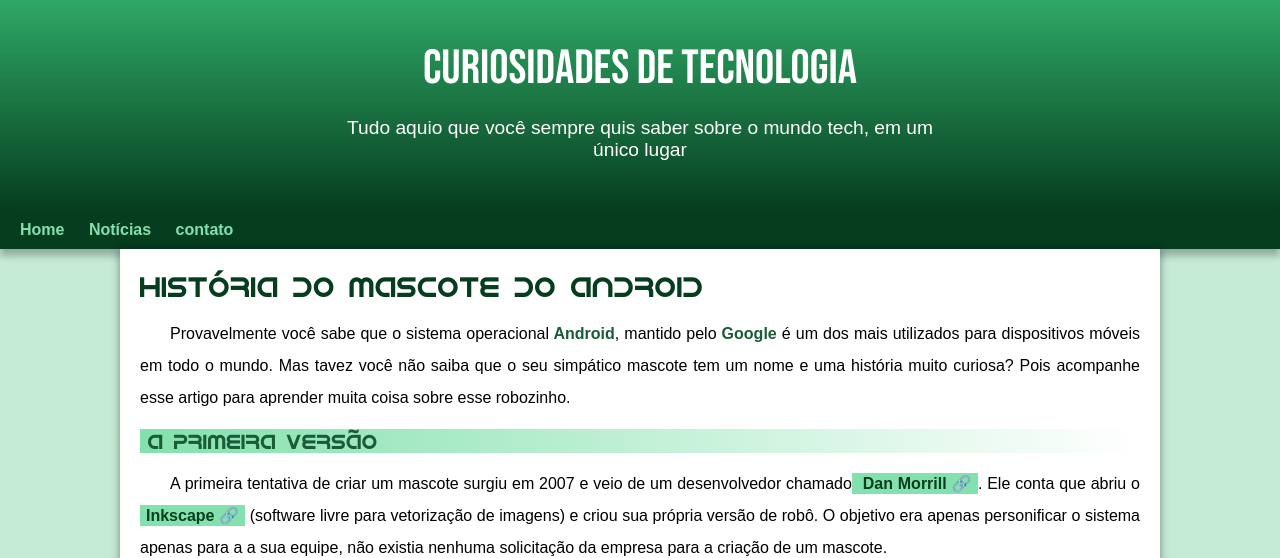
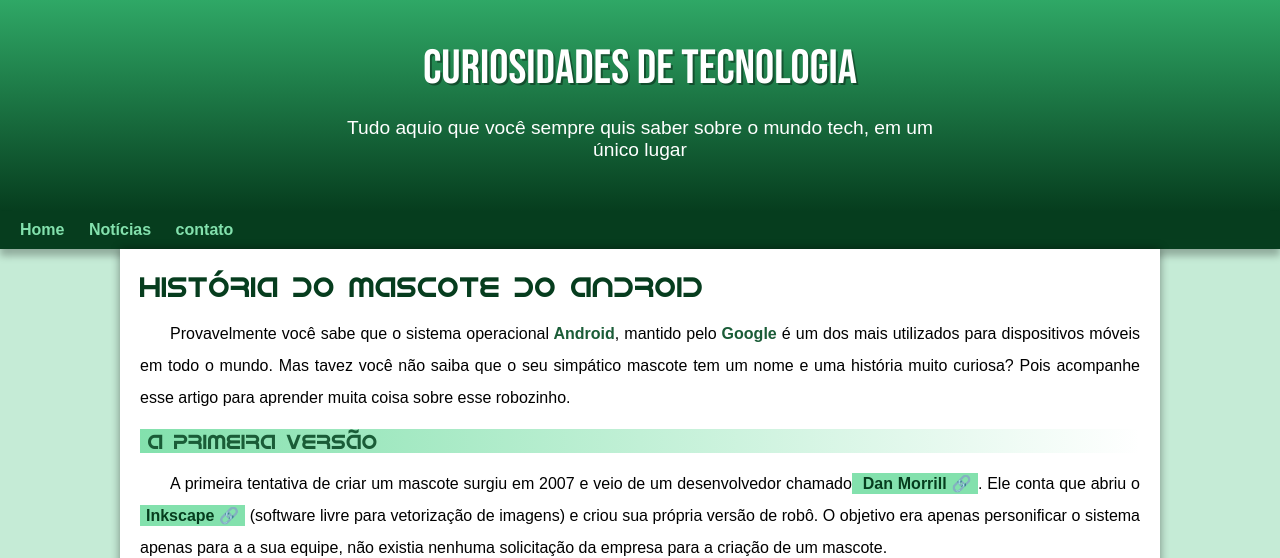
Before and after one commit to LucasSilvaDev1/projeto-android, a plain HTML site: page index.html in a window 1280 px wide. Shown: the top 558 px of the page. Drawn offline with Linux system fonts and the light colour scheme.

Commit message:
erro mínimo corrigido

```diff
--- a/estilo/style.css
+++ b/estilo/style.css
@@ -51,7 +51,7 @@ header > h1 {
    font-weight: normal;
    font-size: 3em;
    margin-bottom: 20px;
-   text-shadow: 2px 2px opx rgba(0, 0, 0, 0.375);
+   text-shadow: 2px 2px 0px rgba(0, 0, 0, 0.375);
 }
 
 header > p {
```
